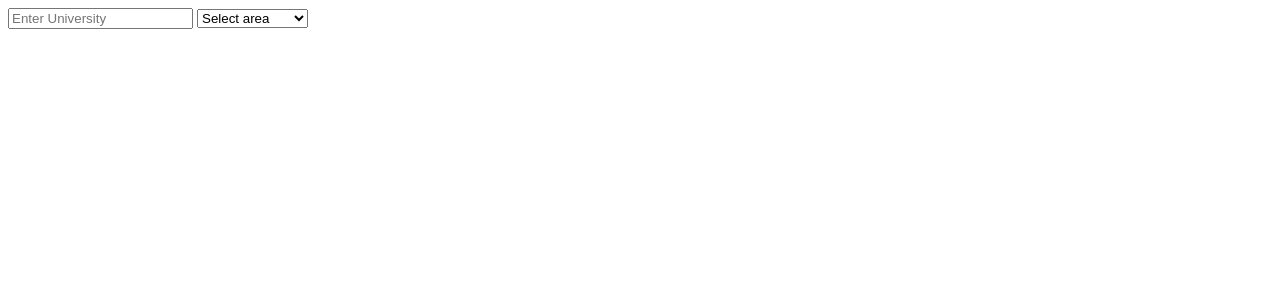
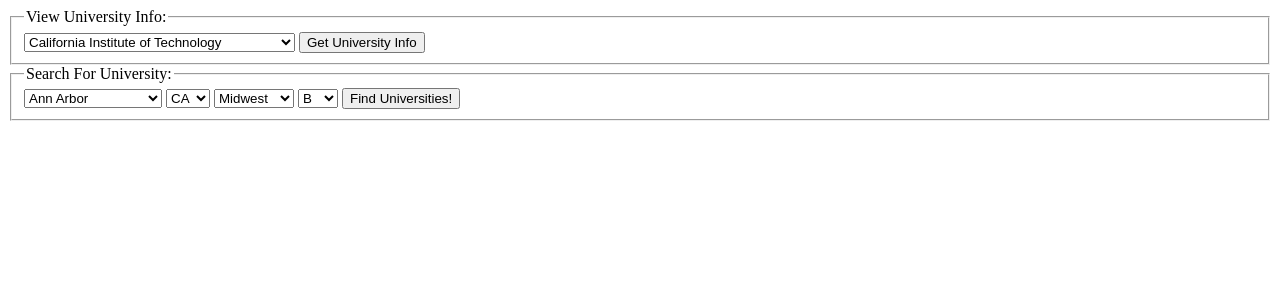
Before and after one commit to sasank-chaganty/info257_webapp, a Flask app: page / in a window 1280 px wide. Shown: the top 300 px of the page. Run offline with Flask 2, Linux system fonts and the light colour scheme.

Commit message:
college views working

```diff
--- a/app.py
+++ b/app.py
@@ -45,27 +45,45 @@
     with conn:
         return conn.execute(query).fetchall()
 
-@app.route("/", methods=["GET", "POST"])
+@app.route("/", methods=["GET"])
 def main_page():
-    return render_template("index.html")
+    uni_rows = fetchall("SELECT Name FROM university ORDER BY Name ASC;")
+    uni_list = [uni["Name"] for uni in uni_rows]
+
+    city_rows = fetchall("SELECT DISTINCT City FROM university ORDER BY City ASC;")
+    city_list = [city["City"] for city in city_rows]
+
+    state_rows = fetchall("SELECT DISTINCT State FROM location ORDER BY State ASC;")
+    state_list = [state["State"] for state in state_rows]
+
+    region_rows = fetchall("SELECT DISTINCT Region_Name FROM location ORDER BY Region_Name ASC;")
+    region_list = [region["Region_Name"] for region in region_rows]
+
+    score_rows = fetchall("SELECT DISTINCT Safety_Score FROM university ORDER BY Safety_Score ASC; ")
+    scores = [score["Safety_Score"] for score in score_rows]
+
+    return render_template("index.html", uni_list = uni_list, city_list = city_list,
+        state_list= state_list, region_list=region_list, scores=scores)
 
 @app.route("/results", methods = ["GET", "POST"])
 def results():
-    #if request.method == "GET":
-    #    return render_template("index.html")
+    if request.method == "GET":
+        return render_template("index.html")
 
-    #query = "SELECT * FROM university;"
-    query = "SELECT Percent_Employed FROM employment;"
+    query = "SELECT * FROM university;"
+    #query = "SELECT Percent_Employed FROM employment;"
     entries = fetchall(query)
     if entries:
         is_empty = False
     else:
         is_empty = True
 
-    return render_template("results.html", columns = employment_columns, rows = entries, empty = is_empty)
+    return render_template("results.html", columns = university_columns, rows = entries, empty = is_empty)
 
-@app.route('/university/<college>')
-def view_college(college):
+@app.route('/university', methods = ["POST"])
+def view_college():
+    college = request.form["university"]
+    print(college)
     all_college_columns = ["u.Name", "u.City", "u.Student_Population", "u.Safety_Score",
     "u.Size", "l.State","l.Region_Name", "l.Fall_Weather", "l.Spring_Weather", "e.Percent_Employed", "e.Median_Earnings",
     "c.Tuition_Cost", "c.Boarding_Cost", "c.Book_Cost", "a.Acceptance_Rate", "a.SAT_Lower_Range",
@@ -83,8 +101,5 @@
     entry = fetchone(query)
     return render_template("college.html", university = college, columns = ac, row = entry)
 
-
-
-
 if __name__ == "__main__":
     app.run()
--- a/templates/college.html
+++ b/templates/college.html
@@ -7,7 +7,7 @@
         <title>{{ sitename }}</title>
     </head>
     <body>
-    	<h2> {{college}} </h2>
+    	<h2> {{ university }} </h2>
     	{% for column in columns %}
     		<b>{{ column }}:</b>
     		<p>{{ row[column] }}</p>
--- a/templates/index.html
+++ b/templates/index.html
@@ -1,41 +1,51 @@
 <!DOCTYPE html>
-{% set sitename = "UniverCity" %}
 <html lang="en">
     <head>
         <meta charset="utf-8">
         <meta name="viewport" content="width=device-width, initial-scale=1">
-        <title>{{ sitename }}</title>
+        <title>UniverCity</title>
     </head>
     <body>
-    	<form action="/results" method="POST">
-			<input type="text" class="form-control" name="search" placeholder="Enter University">
-				<select>
-					<option value="1">Select area</option>
-					<option value="2">Berkeley</option>
-					<option value="3">Cambridge</option>
-					<option value="4">Baltimore</option>
-					<option value="5">Stanford</option>
-					<option value="6">Ithaca</option>
-					<option value="7">New York</option>
-					<option value="8">Los Angeles</option>
-					<option value="9">Salt Lake City</option>
-					<option value="10">Madison</option>
-					<option value="11">Charlotte</option>
-					<option value="12">Princeton</option>
-					<option value="13">Durham</option>
-					<option value="14">Hanover</option>
-					<option value="15">New Haven</option>
-					<option value="16">Ann Arbor</option>
-					<option value="17">Pittsburgh</option>
-					<option value="18">Philadelphia</option>
-					<option value="19">West Lafayette</option>
-					<option value="20">Evanston</option>
-					<option value="21">Chicago</option>
-					<option value="22">St Louis</option>
-					<option value="23">Pasadena</option>
-					<option value="24">Santa Barbara</option>
-					<option value="25">Noakhali</option>
-				</select>
-			</form>
+    	<fieldset>
+    	<legend>View University Info:</legend>
+    	<form action="/university" method="POST">
+			<select name="university">
+				{% for university in uni_list %}
+				<option value="{{university}}"> {{ university }}</option>
+				{% endfor%}
+			</select>
+			<input type="submit" value="Get University Info">
+		</form>
+		</fieldset>
+
+		<fieldset>
+		<legend>Search For University:</legend>
+		<form action="/results" method="POST">
+			<select name="City">
+				{% for city in city_list %}
+				<option value={{ city }}> {{ city }}</option>
+				{% endfor%}
+			</select>
+
+			<select name="State">
+				{% for state in state_list %}
+				<option value={{ state }}> {{ state }}</option>
+				{% endfor%}
+			</select>
+
+			<select name="Region">
+				{% for region in region_list %}
+				<option value={{ region }}> {{ region }}</option>
+				{% endfor%}
+			</select>
+
+			<select name="Safety Score">
+				{% for score in scores %}
+				<option value={{ score }}> {{ score }}</option>
+				{% endfor%}
+			</select>
+			<input type="submit" value="Find Universities!">
+		</fieldset>
+		</form>
     </body>
 </html>
```
